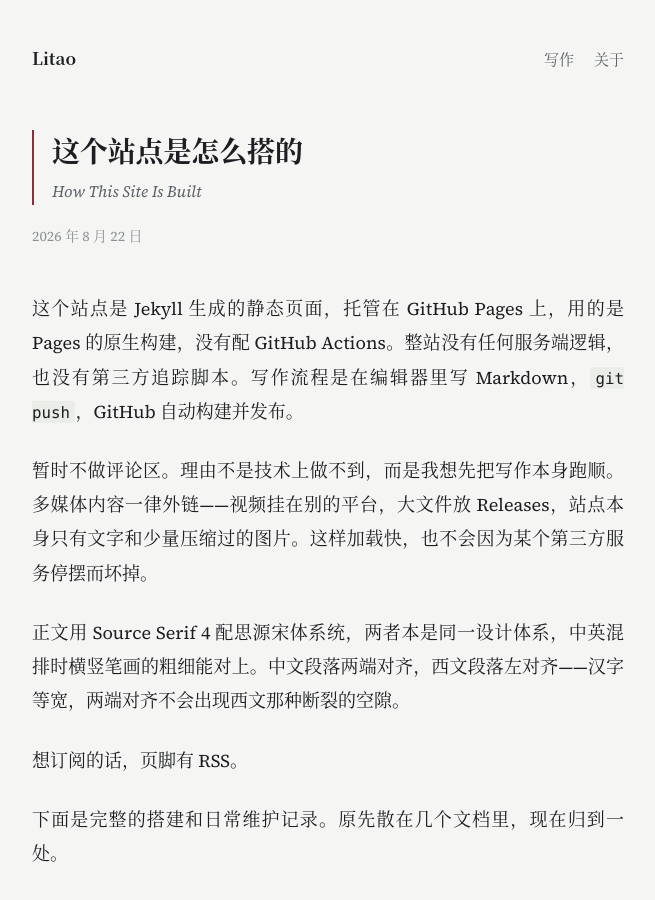
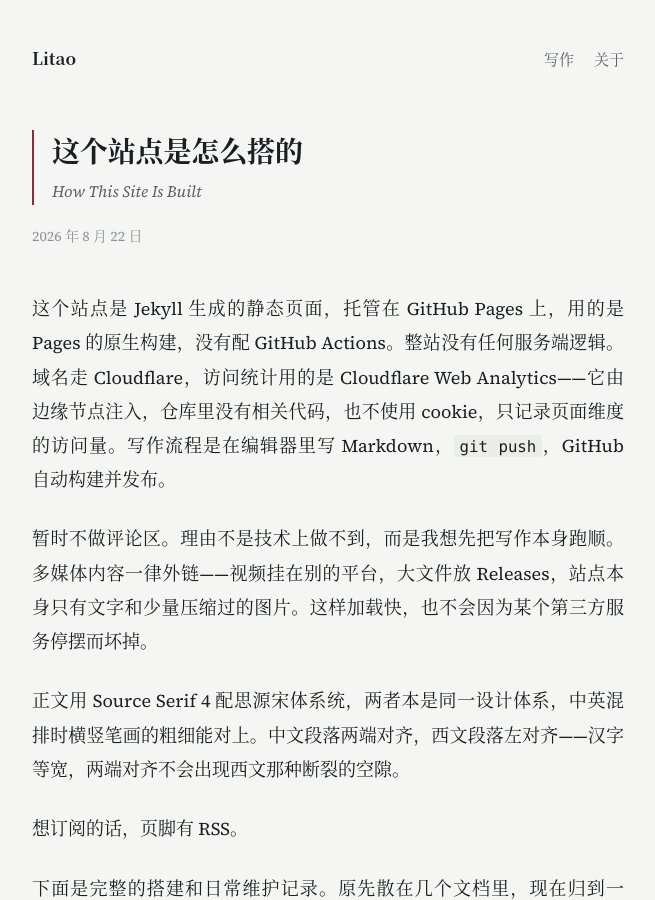
Before and after one commit to thetaaaaa/thetaaaaa.github.io, a Jekyll site: the page built from _posts/2026-08-22-colophon.md, in a window 1280 px wide and 900 px high. Shown: the whole window, without its empty margins (312-967 px from the left). Built offline with Jekyll 4.4.1, drawn with Linux system fonts in a browser that asks for light colours.

Commit message:
更正关于第三方脚本的说法，并修一处措辞
站点已启用 Cloudflare 橙云代理与 Web Analytics 的 auto_install，
访问统计脚本由边缘节点注入响应，仓库内不含相关代码。README 与
《这个站点是怎么搭的》中「没有第三方追踪脚本」的说法据实改写，
说明脚本来源、不使用 cookie，以及为何在仓库里找不到它。

《为什么要建这个站点》：「多半结合在 CBDB 的工作实践」改为
「多半结合 CBDB 的工作实践」。

Co-Authored-By: Claude Opus 5 (1M context) <noreply@anthropic.com>

```diff
--- a/_posts/2026-08-22-colophon.md
+++ b/_posts/2026-08-22-colophon.md
@@ -6,7 +6,7 @@ date: 2026-08-22
 lang: zh
 ---
 
-这个站点是 Jekyll 生成的静态页面，托管在 GitHub Pages 上，用的是 Pages 的原生构建，没有配 GitHub Actions。整站没有任何服务端逻辑，也没有第三方追踪脚本。写作流程是在编辑器里写 Markdown，`git push`，GitHub 自动构建并发布。
+这个站点是 Jekyll 生成的静态页面，托管在 GitHub Pages 上，用的是 Pages 的原生构建，没有配 GitHub Actions。整站没有任何服务端逻辑。域名走 Cloudflare，访问统计用的是 Cloudflare Web Analytics——它由边缘节点注入，仓库里没有相关代码，也不使用 cookie，只记录页面维度的访问量。写作流程是在编辑器里写 Markdown，`git push`，GitHub 自动构建并发布。
 
 暂时不做评论区。理由不是技术上做不到，而是我想先把写作本身跑顺。多媒体内容一律外链——视频挂在别的平台，大文件放 Releases，站点本身只有文字和少量压缩过的图片。这样加载快，也不会因为某个第三方服务停摆而坏掉。
 
```
Also changed, not shown: _posts/2026-08-26-why-this-site.md (+1 -1 lines), README.md.
